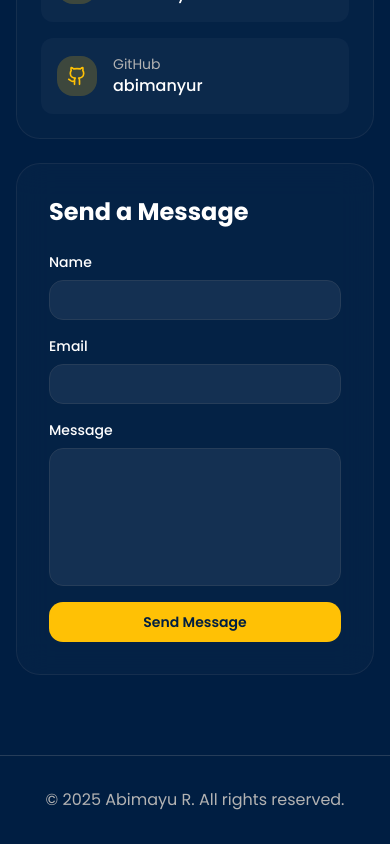
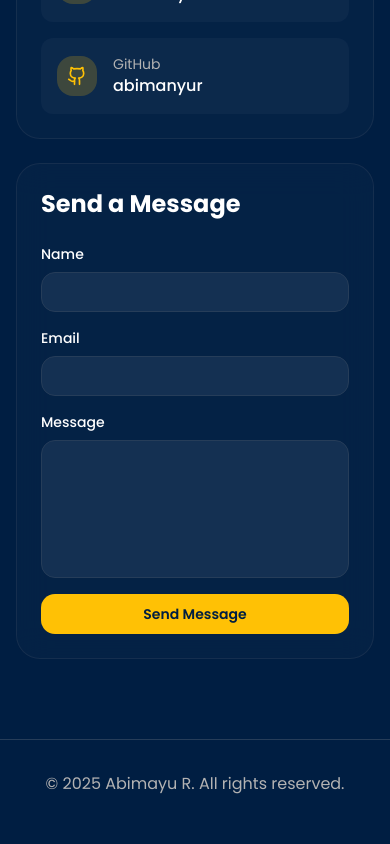
Before and after one commit to Abimanyur/tech-hr-innovator, a React (Vite) app: page / in a window 390 px wide. Shown: the part 6465-7309 px from the top of the page. Built offline with nearby package versions, Linux system fonts and the light colour scheme; the HTML template or start-up script is replaced by a standard one.

Commit message:
Changes
Co-authored-by: Abimanyur <111635811+Abimanyur@users.noreply.github.com>

```diff
--- a/src/components/Contact.tsx
+++ b/src/components/Contact.tsx
@@ -102,7 +102,7 @@ const Contact = () => {
           </div>
 
           {/* Contact Form */}
-          <div className="glass-card rounded-3xl p-8 animate-fade-in-up" style={{ animationDelay: "0.1s" }}>
+          <div className="glass-card rounded-3xl p-6 sm:p-8 animate-fade-in-up min-w-0" style={{ animationDelay: "0.1s" }}>
             <h3 className="text-2xl font-bold mb-6">Send a Message</h3>
 
             <form onSubmit={handleSubmit} className="space-y-4">
```
